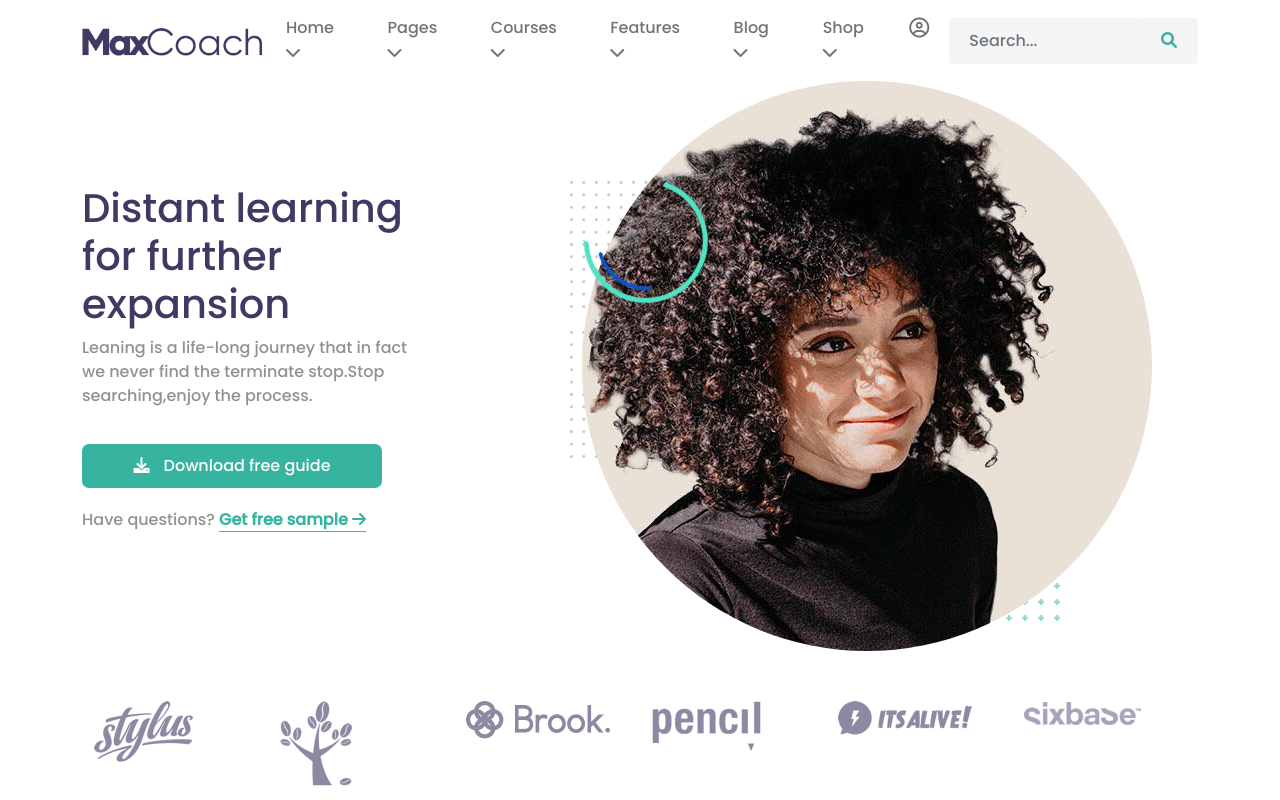
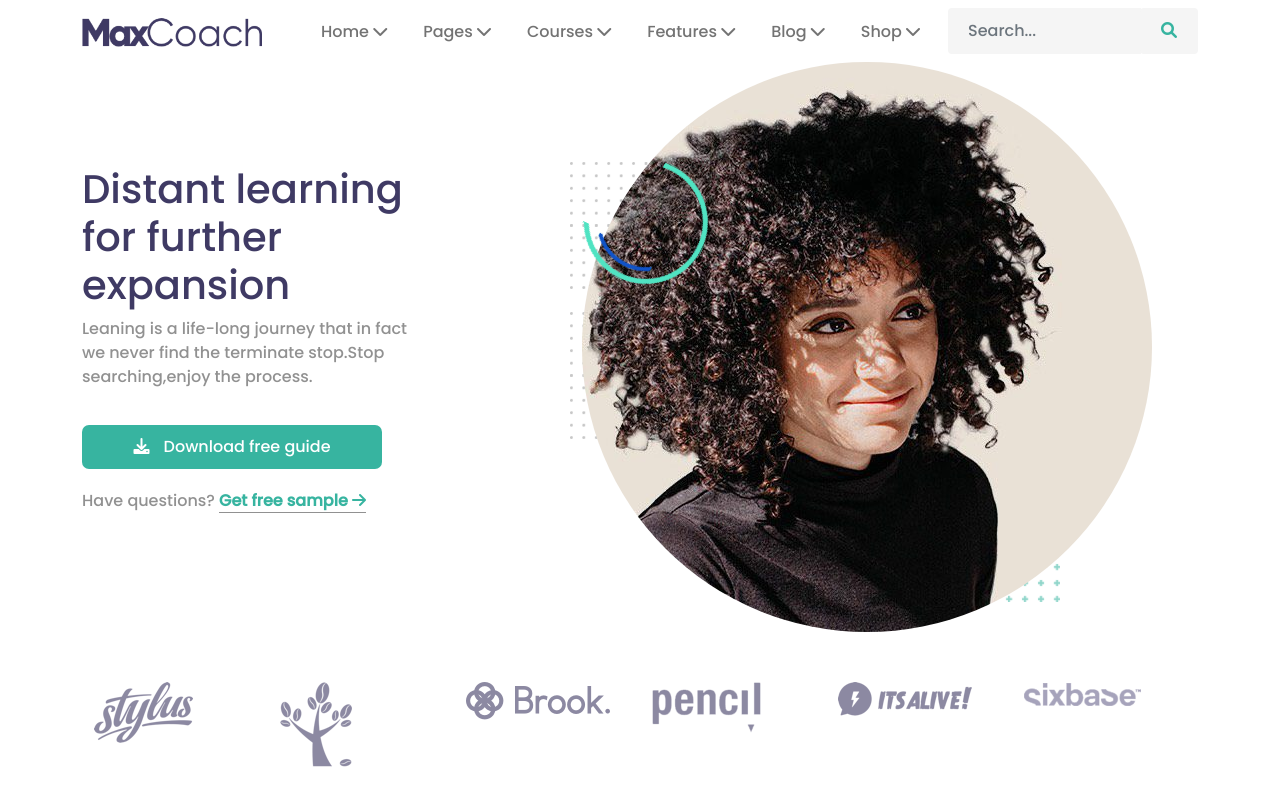
Before and after one commit to Rorins/proj-html-vuejs, a Vue app: page / in a window 1280 px wide. Shown: the top 800 px of the page. Built offline with nearby package versions, Linux system fonts and the light colour scheme.

Commit message:
Added javascript

```diff
--- a/src/components/Header.vue
+++ b/src/components/Header.vue
@@ -17,46 +17,10 @@
 <div>
   <div class="collapse navbar-collapse" id="navbarSupportedContent">
     <ul class="navbar-nav mr-auto">
-      <li class="nav-item dropdown">
+      <li v-for="(link,index) in links" :key="`link${index}`" class="nav-item dropdown">
         <a class="nav-link dropdown-arrow" href="#" id="navbarDropdown" role="button" data-toggle="dropdown" aria-haspopup="true" aria-expanded="false">
-          Home
+          {{link.link}}
         </a>
-        <!-- <div class="dropdown-menu" aria-labelledby="navbarDropdown">
-          <a class="dropdown-item" href="#">Action</a>
-          <a class="dropdown-item" href="#">Another action</a>
-          <div class="dropdown-divider"></div>
-          <a class="dropdown-item" href="#">Something else here</a>
-        </div> -->
-      </li>
-      <li class="nav-item dropdown">
-        <a class="nav-link dropdown-arrow" href="#" id="navbarDropdown" role="button" data-toggle="dropdown" aria-haspopup="true" aria-expanded="false">
-          Pages
-        </a>
-      </li>
-       <li class="nav-item dropdown">
-        <a class="nav-link dropdown-arrow" href="#" id="navbarDropdown" role="button" data-toggle="dropdown" aria-haspopup="true" aria-expanded="false">
-          Courses
-        </a>
-      </li>
-       <li class="nav-item dropdown">
-        <a class="nav-link dropdown-arrow" href="#" id="navbarDropdown" role="button" data-toggle="dropdown" aria-haspopup="true" aria-expanded="false">
-          Features
-        </a>
-      </li>
-       <li class="nav-item dropdown">
-        <a class="nav-link dropdown-arrow" href="#" id="navbarDropdown" role="button" data-toggle="dropdown" aria-haspopup="true" aria-expanded="false">
-          Blog
-        </a>
-      </li>
-       <li class="nav-item dropdown">
-        <a class="nav-link dropdown-arrow" href="#" id="navbarDropdown" role="button" data-toggle="dropdown" aria-haspopup="true" aria-expanded="false">
-          Shop
-        </a>
-      </li>
-      <li>
-        <a class="user_icon" href="">
-          <i class="far fa-user-circle"></i>
-          </a>
       </li>
       </ul>
 
@@ -87,7 +51,31 @@
 
 <script>
 export default {
-name:'Header'
+name:'Header',
+data(){
+  return{
+    links:[
+      {
+        link: "Home"
+      },
+      {
+        link: "Pages"
+      },
+      {
+        link: "Courses"
+      },
+      {
+        link: "Features"
+      },
+      {
+        link: "Blog"
+      },
+      {
+        link: "Shop"
+      }
+    ]
+  }
+}
 }
 </script>
 
--- a/src/components/SectionThree.vue
+++ b/src/components/SectionThree.vue
@@ -1,5 +1,5 @@
 <template>
-  <section>
+<section>
 <img src="../assets/maxcoach-shape-05.png" alt="">
 <div class="container">
 
@@ -11,7 +11,7 @@
     </div>
 
   <!--SECOND COLUMN-->
-    <div class="info col-6">
+    <div class="info col-6 d-flex flex-column justify-content-center">
         <h3>GET STARTED <span>EFFORTLESSLY</span></h3>
         <h1>Enjoy our <span>Companionship</span></h1>
         <p>Sneek peek into what has in store for you on our online teaching and mentoring portal.Seek for some hidden hints of early-bird rewards as well.</p>
@@ -20,7 +20,7 @@
 </div>
 
 </div>
-  </section>
+</section>
 </template>
 
 <script>
@@ -33,18 +33,11 @@ name:'SectionThree'
 <style scoped lang="scss">
 @import '@/styles/variables';
 
-section{
-  height:200px;
-  position:relative;
-  img{
-    position:absolute;
-  }
-}
 
 /*FIRST-COLUMN*/
-.container div:first-child{
+.row div:first-child{
   position:relative;
-img:first-child{
+img{
     width: 100%;
 }
 .youtube_btn{
```
Also changed, not shown: src/components/Card.vue (added, +15 -0 lines).
